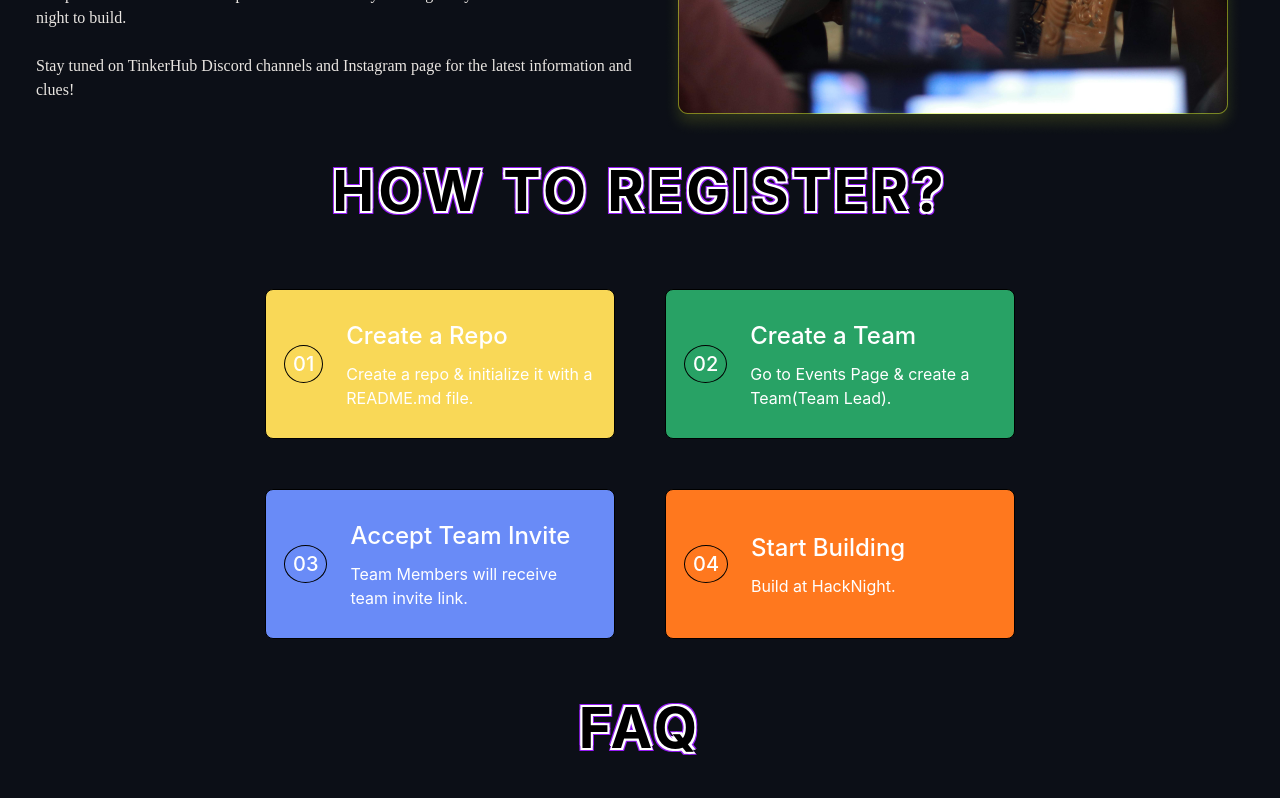
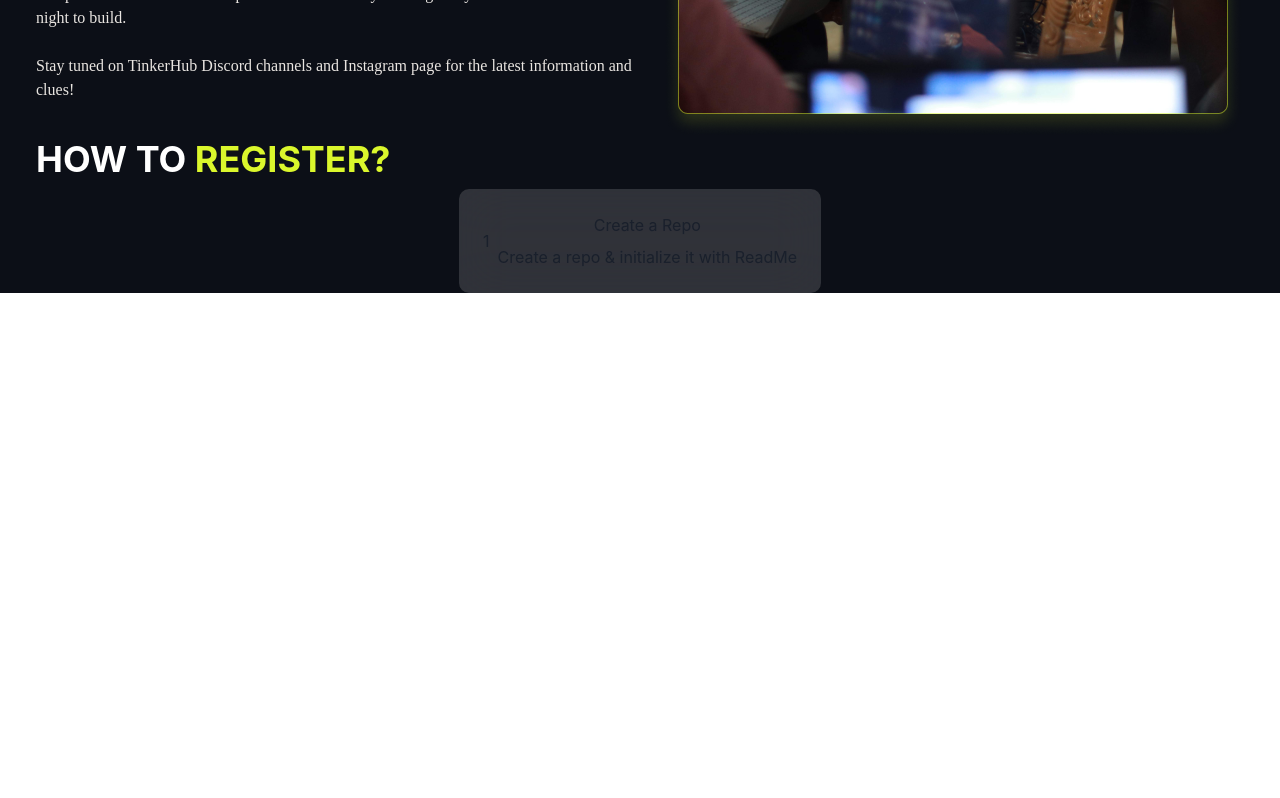
Before and after one commit to tinkerhub/saturday-hack-night, a React app in the folder apps/web/: page / in a window 1280 px wide. Shown: the part 960-1758 px from the top of the page. After the commit the page ends 1253 px from the top, so only its background shows below. Built offline with nearby package versions, Linux system fonts and the light colour scheme; no server answers; a web font is replaced by a local one.

Commit message:
ui changes

```diff
--- a/apps/web/src/components/Card.tsx
+++ b/apps/web/src/components/Card.tsx
@@ -1,35 +1,19 @@
 import { HStack, VStack, Text } from '@chakra-ui/react';
 import React from 'react';
 
-const Card = ({ num, heading, text, color }: CardProps) => (
+const Card = ({ num, heading, text }: CardProps) => (
     <HStack
-        height="150px"
-        width="350px"
-        padding="18px"
-        border="1px solid #000"
-        color="#fff"
-        background={color}
-        borderRadius="8px"
-        transition="all 0.3s ease-in"
-        _hover={{
-            border: '1px solid #EADADA',
+        background="rgba(255, 255, 255, 0.15)"
+        borderRadius="10px"
+        padding="24px"
+        style={{
+            backdropFilter: 'blur(25px)',
         }}
     >
-        <Text
-            fontWeight="500"
-            fontSize="20px"
-            borderRadius="50%"
-            border="1.5px solid #000"
-            paddingInline="8px"
-            paddingBlock="3px"
-        >
-            {num}
-        </Text>
-        <VStack paddingInlineStart="15" alignItems="flex-start">
-            <Text fontSize="24px" fontWeight="500">
-                {heading}
-            </Text>
-            <Text fontSize="16px">{text}</Text>
+        <Text>{num}</Text>
+        <VStack>
+            <Text>{heading}</Text>
+            <Text>{text}</Text>
         </VStack>
     </HStack>
 );
@@ -40,5 +24,4 @@ export interface CardProps {
     num: string;
     heading: string;
     text: string;
-    color: string;
 }
--- a/apps/web/src/routes/Landing.tsx
+++ b/apps/web/src/routes/Landing.tsx
@@ -6,13 +6,15 @@ import { Faq, Hear, Home, How, Queries, Why } from '../views/Landing';
 const Landing = () => (
     <Layout>
         <NavBar />
+
         <Home />
         <Why />
         <How />
+        {/*
         <Faq />
         <Hear />
         <Queries />
-        <Footer />
+        <Footer /> */}
     </Layout>
 );
 
--- a/apps/web/src/views/Landing/How.tsx
+++ b/apps/web/src/views/Landing/How.tsx
@@ -1,61 +1,13 @@
-import { VStack, Heading, Flex } from '@chakra-ui/react';
+import { VStack, Heading } from '@chakra-ui/react';
 import React from 'react';
 import { Card } from '../../components';
 
-const steps = [
-    {
-        num: '01',
-        color: '#F9D857',
-        heading: 'Create a Repo',
-        text: 'Create a repo & initialize it with a README.md file.',
-    },
-    {
-        num: '02',
-        color: '#28A265',
-        heading: 'Create a Team',
-        text: 'Go to Events Page & create a Team(Team Lead).',
-    },
-    {
-        num: '03',
-        color: '#698BF7',
-        heading: 'Accept Team Invite',
-        text: 'Team Members will receive team invite link.',
-    },
-    {
-        num: '04',
-        color: '#FF781E',
-        heading: 'Start Building',
-        text: 'Build at HackNight.',
-    },
-];
 const How = () => (
-    <VStack maxWidth={{ base: '100%', lg: 'container.lg' }}>
-        <Heading
-            fontWeight="700"
-            color="#000000"
-            textAlign="center"
-            marginBlock="20px"
-            letterSpacing="4px"
-            fontSize={{
-                base: '2rem',
-                md: '3.5rem',
-            }}
-            textShadow="2px 2px #fff, 2px -2px #fff, -2px 2px #fff, -2px -2px #fff
-                    ,3px 3px #951BF4, 3px -3px #951BF4, -3px 3px #951BF4, -3px -3px #951BF4"
-        >
-            HOW TO REGISTER?
+    <VStack width="100vw">
+        <Heading textColor="white" textAlign="left" width="100vw" paddingInline="36px">
+            HOW TO <span style={{ color: '#DBF72C' }}>REGISTER?</span>
         </Heading>
-        <Flex
-            marginBlock="36px"
-            justifyContent="center"
-            columnGap="50px"
-            rowGap="50px"
-            flexWrap="wrap"
-        >
-            {steps.map((step) => (
-                <Card {...step} />
-            ))}
-        </Flex>
+        <Card num="1" heading="Create a Repo" text="Create a repo & initialize it with ReadMe" />
     </VStack>
 );
 export default How;
```
